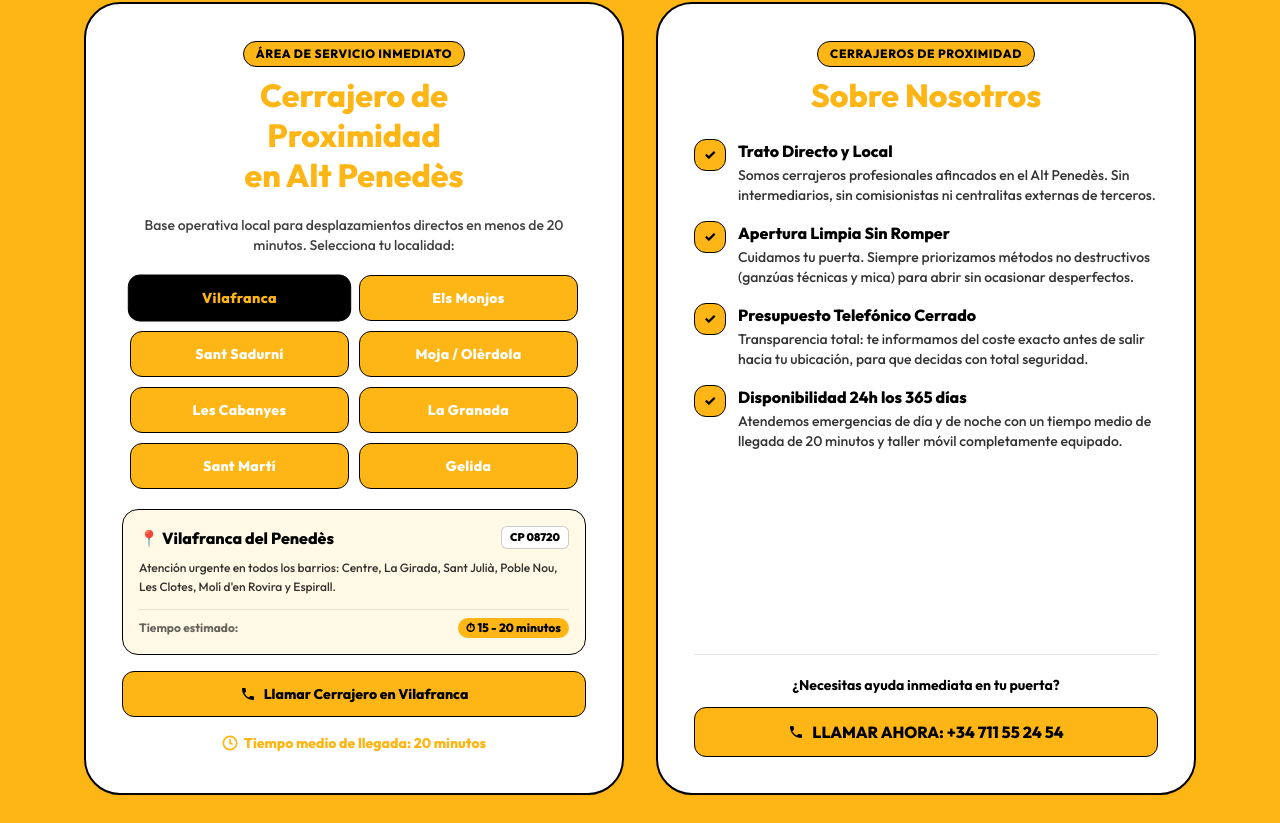
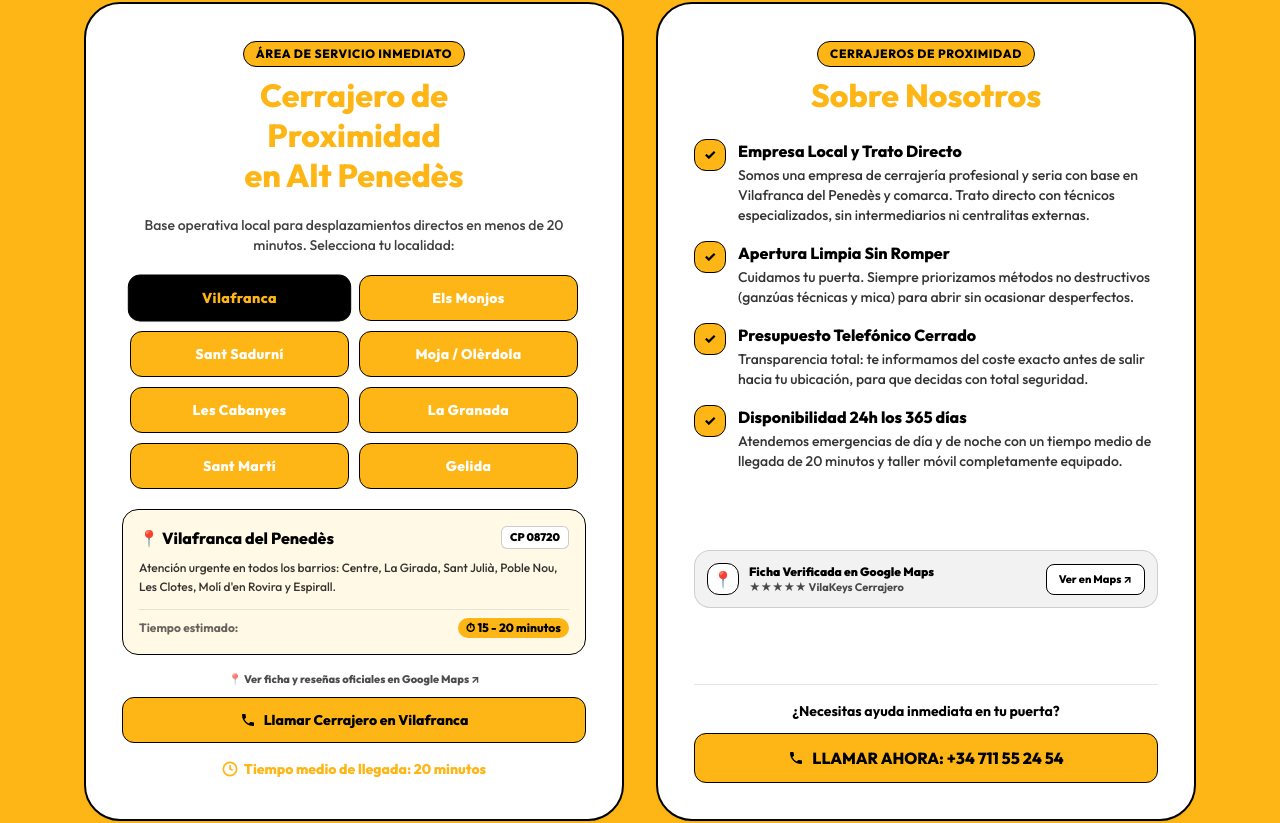
Before and after one commit to PabloMego/Vilakeys---Cerrajeros-a-domicilio-24h, a React (Vite) app: page / in a window 1280 px wide. Shown: the part 1926-2749 px from the top of the page. Built offline with nearby package versions, Linux system fonts and the light colour scheme.

Commit message:
feat: integrar ficha verificada de Google Maps, animaciones profesionales en sidebar movil y tono corporativo serio

```diff
--- a/index.html
+++ b/index.html
@@ -141,7 +141,9 @@
               }
             ]
           },
+          "hasMap": "https://maps.app.goo.gl/Tb92yaHdnUp59g257",
           "sameAs": [
+            "https://maps.app.goo.gl/Tb92yaHdnUp59g257",
             "https://www.instagram.com/vilakeys/",
             "https://www.tiktok.com/@vilakeys1",
             "https://www.youtube.com/channel/UC7rkOaWRBf6nWPt8ZC7Nfrw"
@@ -213,7 +215,7 @@
               "name": "¿Cuánto tardáis en llegar a mi casa en Vilafranca o pueblos cercanos?",
               "acceptedAnswer": {
                 "@type": "Answer",
-                "text": "Nuestro tiempo medio de llegada es de 20 minutos. Al ser cerrajeros de proximidad afincados en el Alt Penedès y contar con vehículo taller móvil, nos desplazamos de forma directa sin pasar por intermediarios."
+                "text": "Nuestro tiempo medio de llegada es de 20 minutos. Al ser una empresa de cerrajería local con base operativa en el Alt Penedès y contar con taller móvil equipado, nos desplazamos de forma directa e inmediata sin intermediarios."
               }
             },
             {
--- a/src/components/AboutUsSection.tsx
+++ b/src/components/AboutUsSection.tsx
@@ -30,10 +30,10 @@ export const AboutUsSection: React.FC = () => {
               </span>
               <div>
                 <h3 className="font-extrabold text-sm md:text-base text-black">
-                  Trato Directo y Local
+                  Empresa Local y Trato Directo
                 </h3>
                 <p className="text-xs md:text-sm text-black/80 font-medium leading-relaxed mt-0.5">
-                  Somos cerrajeros profesionales afincados en el Alt Penedès. Sin intermediarios, sin comisionistas ni centralitas externas de terceros.
+                  Somos una empresa de cerrajería profesional y seria con base en Vilafranca del Penedès y comarca. Trato directo con técnicos especializados, sin intermediarios ni centralitas externas.
                 </p>
               </div>
             </div>
@@ -82,8 +82,34 @@ export const AboutUsSection: React.FC = () => {
           </div>
         </div>
 
+        {/* Ficha Verificada en Google Maps */}
+        <div className="mt-5 p-3 rounded-2xl bg-black/5 border border-black/15 flex items-center justify-between gap-3">
+          <div className="flex items-center gap-2.5">
+            <span className="w-8 h-8 rounded-xl bg-white border border-black flex items-center justify-center shrink-0 text-base shadow-2xs">
+              📍
+            </span>
+            <div>
+              <p className="text-xs font-black text-black leading-tight">
+                Ficha Verificada en Google Maps
+              </p>
+              <p className="text-[11px] text-black/70 font-bold">
+                ★★★★★ VilaKeys Cerrajero
+              </p>
+            </div>
+          </div>
+          <a
+            href={siteConfig.googleMapsUrl}
+            target="_blank"
+            rel="noopener noreferrer"
+            className="py-1.5 px-3 rounded-lg bg-white border border-black text-black font-extrabold text-[11px] hover:bg-black hover:text-white transition-colors shrink-0 shadow-2xs"
+            title="Ver ubicación y opiniones en Google Maps"
+          >
+            Ver en Maps ↗
+          </a>
+        </div>
+
         {/* Small CTA Banner inside card */}
-        <div className="mt-6 pt-5 border-t border-black/10 text-center">
+        <div className="mt-4 pt-4 border-t border-black/10 text-center">
           <p className="text-xs md:text-sm font-bold text-black mb-3">
             ¿Necesitas ayuda inmediata en tu puerta?
           </p>
--- a/src/components/LocalCoverageSection.tsx
+++ b/src/components/LocalCoverageSection.tsx
@@ -93,6 +93,16 @@ export const LocalCoverageSection: React.FC = () => {
         {/* Localized CTA & Arrival Badge */}
         <div>
           <a
+            href={siteConfig.googleMapsUrl}
+            target="_blank"
+            rel="noopener noreferrer"
+            className="text-[11px] font-extrabold text-black/70 hover:text-black flex items-center justify-center gap-1 mb-2.5 hover:underline"
+            title="Ver ubicación en Google Maps"
+          >
+            <span>📍 Ver ficha y reseñas oficiales en Google Maps ↗</span>
+          </a>
+
+          <a
             href={siteConfig.phoneHref}
             onClick={handleCallLocality}
             className="w-full py-3 px-4 rounded-xl bg-[#feb616] border-[1.5px] border-black text-black font-extrabold text-xs sm:text-sm flex items-center justify-center gap-2 shadow-xs active:scale-95 transition-transform hover:brightness-105 mb-3"
--- a/src/components/SiteFooter.tsx
+++ b/src/components/SiteFooter.tsx
@@ -52,6 +52,20 @@ export const SiteFooter: React.FC = () => {
                 <path d="M23.498 6.186a3.016 3.016 0 00-2.122-2.136C19.505 3.545 12 3.545 12 3.545s-7.505 0-9.377.505A3.017 3.017 0 00.502 6.186C0 8.07 0 12 0 12s0 3.93.502 5.814a3.016 3.016 0 002.122 2.136c1.871.505 9.376.505 9.376.505s7.505 0 9.377-.505a3.015 3.015 0 002.122-2.136C24 15.93 24 12 24 12s0-3.93-.502-5.814zM9.545 15.568V8.432L15.818 12l-6.273 3.568z" />
               </svg>
             </a>
+
+            {/* Google Maps */}
+            <a
+              href="https://maps.app.goo.gl/Tb92yaHdnUp59g257"
+              target="_blank"
+              rel="noopener noreferrer"
+              aria-label="Ficha Oficial de Google Maps de Vilakeys"
+              className="w-10 h-10 rounded-full bg-white border-[1.5px] border-black flex items-center justify-center text-black hover:bg-black hover:text-white transition-all shadow-xs active:scale-95"
+              title="Google Maps: VilaKeys Cerrajero"
+            >
+              <svg className="w-4 h-4" fill="currentColor" viewBox="0 0 24 24">
+                <path d="M12 2C8.13 2 5 5.13 5 9c0 5.25 7 13 7 13s7-7.75 7-13c0-3.87-3.13-7-7-7zm0 9.5c-1.38 0-2.5-1.12-2.5-2.5s1.12-2.5 2.5-2.5 2.5 1.12 2.5 2.5-1.12 2.5-2.5 2.5z" />
+              </svg>
+            </a>
           </div>
         </div>
 
@@ -82,7 +96,7 @@ export const SiteFooter: React.FC = () => {
           <div>
             <h4 className="font-extrabold text-black uppercase tracking-wider mb-2">Garantía y Contacto</h4>
             <p className="font-medium text-black/80 leading-relaxed mb-2">
-              Cerrajeros locales en Alt Penedès. Presupuesto previo telefónico cerrado y factura legal.
+              Empresa de cerrajería especializada en Vilafranca y Alt Penedès. Presupuesto previo telefónico cerrado y factura oficial.
             </p>
             <p className="font-extrabold text-black">
               📞 <a href={siteConfig.phoneHref} className="hover:underline">{siteConfig.phone}</a>
--- a/src/config/siteConfig.ts
+++ b/src/config/siteConfig.ts
@@ -54,6 +54,7 @@ export const siteConfig = {
   get whatsappHref() {
     return `https://wa.me/${this.whatsappNumber}?text=${encodeURIComponent(this.whatsappMessage)}`;
   },
+  googleMapsUrl: 'https://maps.app.goo.gl/Tb92yaHdnUp59g257',
   avgArrivalTime: '20 minutos',
   heroImage,
   logoImage,
@@ -318,6 +319,11 @@ export const siteConfig = {
       name: 'YouTube',
       url: 'https://www.youtube.com/channel/UC7rkOaWRBf6nWPt8ZC7Nfrw',
       handle: 'Vilakeys'
+    },
+    {
+      name: 'Google Maps',
+      url: 'https://maps.app.goo.gl/Tb92yaHdnUp59g257',
+      handle: 'Ficha Oficial VilaKeys'
     }
   ],
 
```
Also changed, not shown: src/App.css (+46 -1 lines), src/components/Header.tsx (+33 -15 lines).
